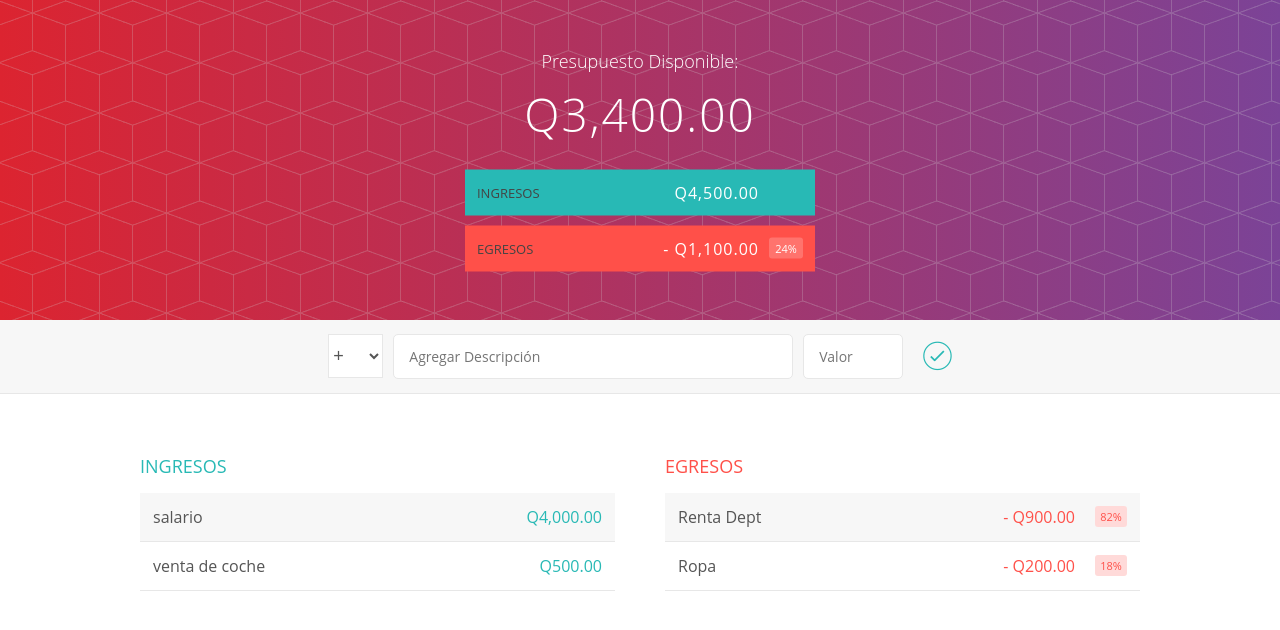
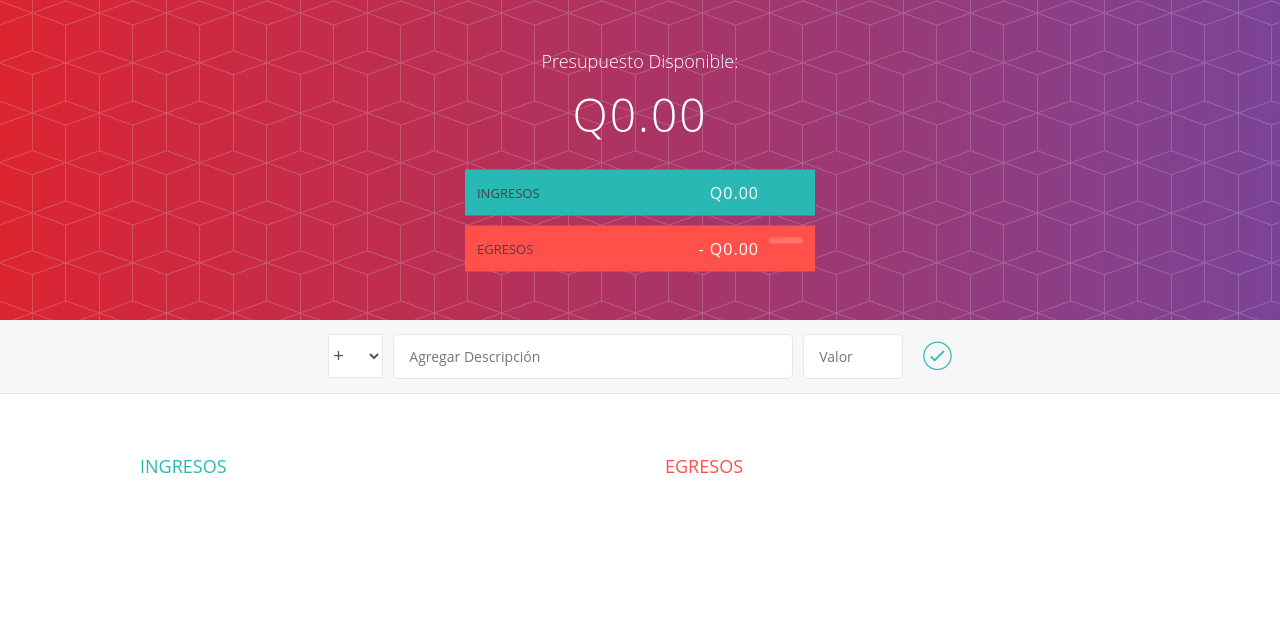
Before and after one commit to elidubon/Presupuesto-app, an Angular app: page / in a window 1280 px wide. Shown: the top 630 px of the page. Built offline with nearby package versions, Linux system fonts and the light colour scheme.

Commit message:
se agrega funcion para limpiar los campos luego de un ingreso

```diff
--- a/src/app/egreso/egreso.service.ts
+++ b/src/app/egreso/egreso.service.ts
@@ -4,8 +4,8 @@ import { Egreso } from "./egreso.model";
 export class EgresoServicio{
 
     egresos:Egreso[]=[
-        new Egreso("Renta Dept",900),
-        new Egreso("Ropa",200),
+        //new Egreso("Renta Dept",900),
+        //new Egreso("Ropa",200),
     ];
 
     eliminar(egreso:Egreso){
--- a/src/app/formulario/formulario.component.ts
+++ b/src/app/formulario/formulario.component.ts
@@ -32,8 +32,17 @@ export class FormularioComponent implements OnInit{
     console.warn("geee");
     if(this.tipo === "ingresoOperacion"){
       this.ingresoServicio.ingresos.push(new Ingreso(this.descripcionInput,this.valorInput));
+      console.warn('mas',this.descripcionInput,this.valorInput);
+      this.resetform();
     }else{
       this.egresoServicio.egresos.push(new Egreso(this.descripcionInput,this.valorInput));
+      console.warn('menos',this.descripcionInput,this.valorInput);
+      this.resetform();
     }
   }
+
+  private resetform(){
+    this.descripcionInput = '';
+    this.valorInput=null;
+  }
 }
--- a/src/app/ingreso/ingreso.service.ts
+++ b/src/app/ingreso/ingreso.service.ts
@@ -3,8 +3,8 @@ import { Ingreso } from "./ingreso.model";
 export class IngresoServicio{
 
     ingresos:Ingreso[]=[
-        new Ingreso("salario",4000),
-        new Ingreso("venta de coche",500),
+        //new Ingreso("salario",4000),
+        //new Ingreso("venta de coche",500),
     ];
 
     eliminar(ingreso:Ingreso){
```
